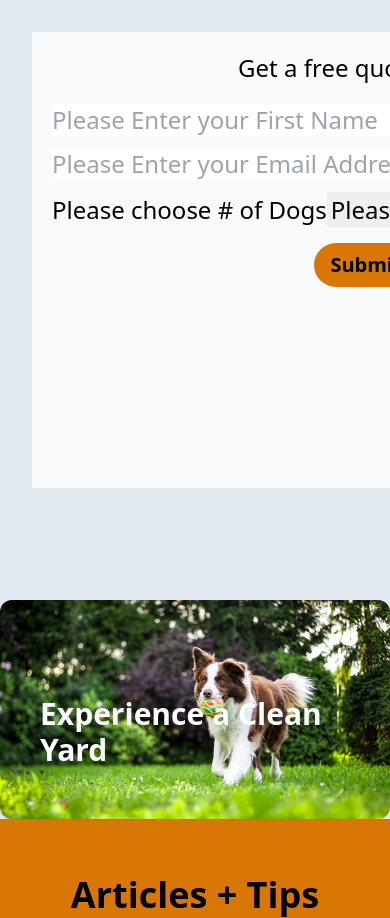
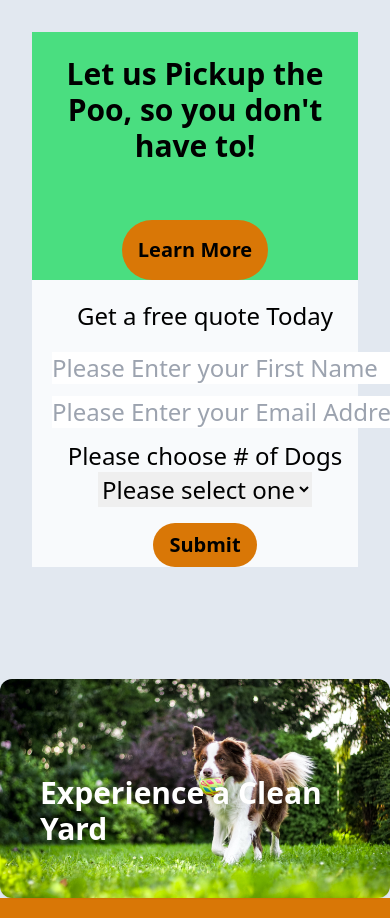
Before and after one commit to asddataking/capstone, a Django app: page / in a window 390 px wide; the page is wider, and only the part inside the window is pictured. Shown: the part 60-978 px from the top of that part. Run offline with Django 4.2, Linux system fonts and the light colour scheme; some libraries are stand-ins or nearby versions.

Commit message:
More mobile responsive updates

```diff
--- a/config/myapp/templates/myapp/index.html
+++ b/config/myapp/templates/myapp/index.html
@@ -8,17 +8,17 @@
     <div id="app">
        <!--- Hero Section-->
       <section id="section1" class="font-sans p-8">
-        <div class="flex sm:flex-col-reverse lg:flex-row-reverse">
+        <div class="flex sm: w-200 flex-col-reverse lg:flex-row-reverse">
 
           <!--- Lead Generation Form-->
           <div class="basis-1/2 pl-5 bg-slate-50">
           <h2 class="text-center text-2xl py-5"> Get a free quote Today </h2>
-        <form @submit.prevent ='emailLead' class="text-2xl">
+        <form @submit.prevent ='emailLead' class="text-2xl text-center">
 
-          <input class="mb-3"type="text" v-model="firstName" size="40" placeholder="Please Enter your First Name">
+          <input class="mb-3"type="text" v-model="firstName" size="30" placeholder="Please Enter your First Name">
         <br>
 
-        <input class="mb-3" type="text" v-model="email" size="40" placeholder="Please Enter your Email Address">
+        <input class="mb-3" type="text" v-model="email" size="30" placeholder="Please Enter your Email Address">
         <br>
         <label for="selected">Please choose # of Dogs</label>
         <select v-model="selected" placeholder="Please Enter # of Dogs">
```
